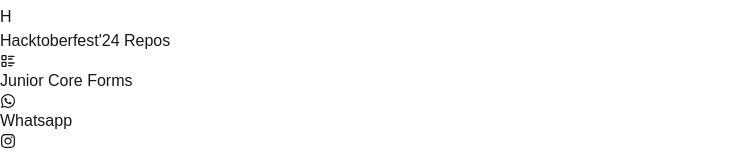
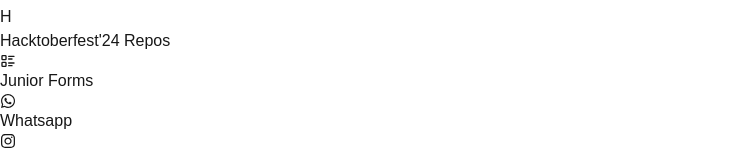
Before and after one commit to GDG-OnCampus-BU/landing-page-WIP, a Next.js app: page / in a window 1280 px wide. Shown: the part 336-488 px from the top of the page, without its empty margins (0-754 px from the left). Built offline with nearby package versions, Linux system fonts and the light colour scheme.

Commit message:
your first commit

```diff
--- a/src/components/Links.jsx
+++ b/src/components/Links.jsx
@@ -17,7 +17,7 @@ const hyperlinks = [
     bgcolor: "text-lime-400 border-2 border-lime-400 hover:bg-lime-400/15",
   },
   {
-    name: "Junior Core Forms",
+    name: "Junior  Forms",
     href: "https://forms.gle/AGnZKZiE1SjMPLpw8",
     icon: <TbListDetails className="w-8 h-8 text-violet-400"></TbListDetails>,
     bgcolor:
```
Also changed, not shown: 1 other file (tests, documents, lock files or other folders).
